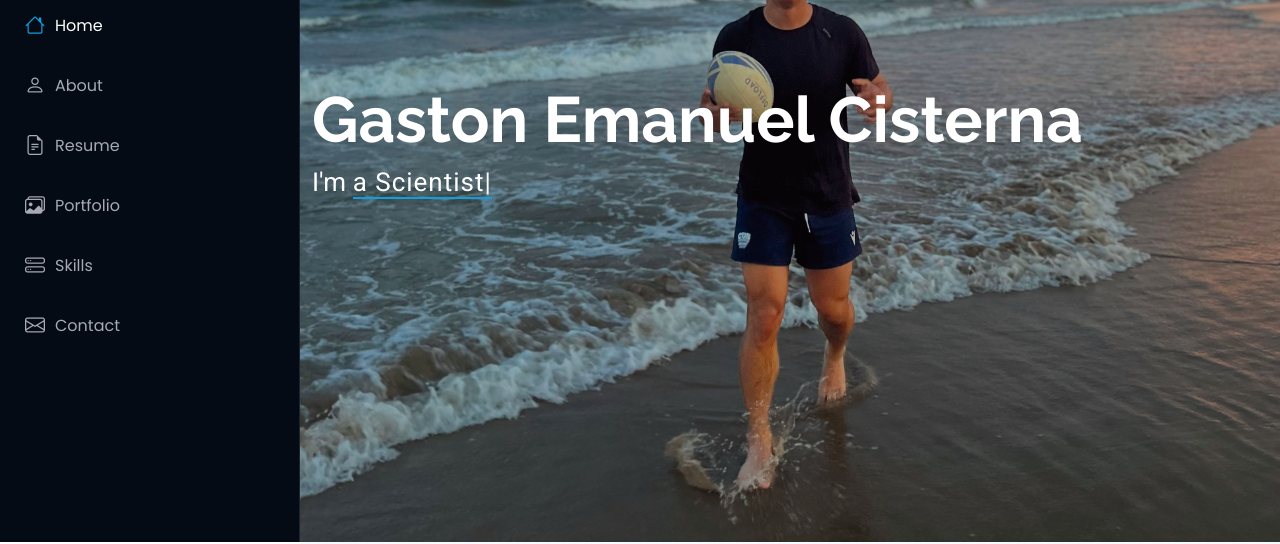
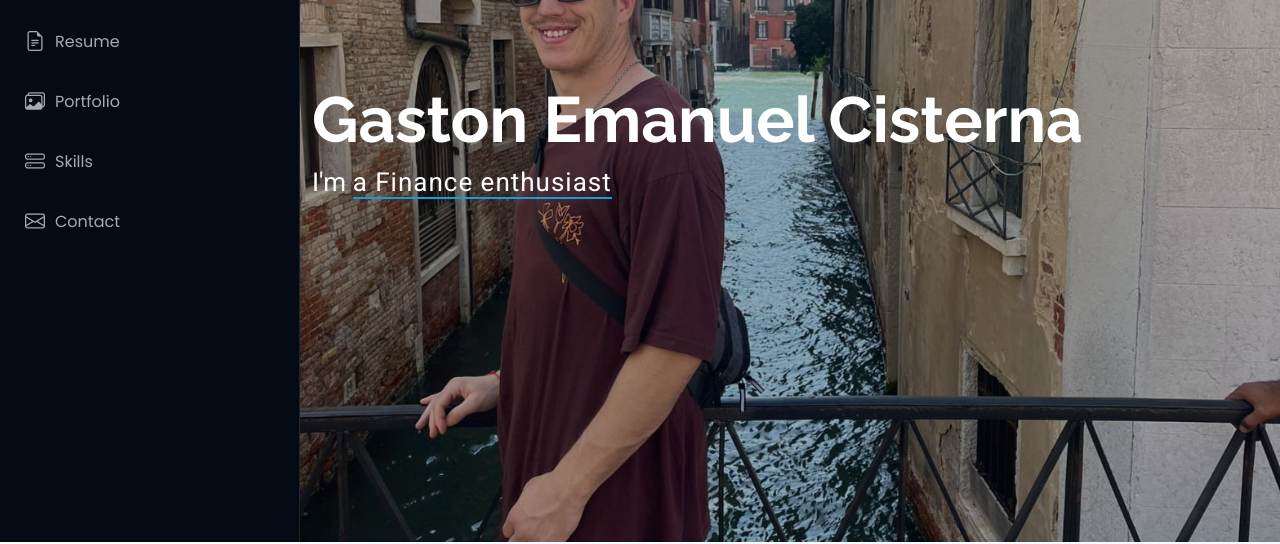
Before and after one commit to Gonzaloboschin/gonzaloboschin.github.io, a plain HTML site: page index.html in a window 1280 px wide. Shown: the part 258-802 px from the top of the page. Drawn offline with Linux system fonts and the light colour scheme.

Commit message:
Actualización de imágenes y contenido del CV

```diff
--- a/index.html
+++ b/index.html
@@ -77,12 +77,12 @@
     <!-- Hero Section -->
     <section id="hero" class="hero section dark-background">
 
-      <img src="assets/img/Gaston_Cisterna_background.jpeg" alt="" data-aos="fade-in" class="">
+      <img src="assets/img/gb-background.jpeg" alt="" data-aos="fade-in" class="">
 
       <div class="container" data-aos="fade-up" data-aos-delay="100">
         <h2>Gaston Emanuel Cisterna</h2>
         <p>I'm <span class="typed"
-            data-typed-items="Nuclear Engineer, Nuclear Physicist, a Scientist, Italian and Argentine, passionate about sports"></span><span
+            data-typed-items="Industrial Engineer, Data Engineering, a Finance enthusiast , I am argentinian, passionate about sports"></span><span
             class="typed-cursor typed-cursor--blink" aria-hidden="true"></span><span
             class="typed-cursor typed-cursor--blink" aria-hidden="true"></span></p>
       </div>
```
Also changed, not shown: portfolio-details.html (+3 -3 lines), assets/img/Gaston_Cisterna_profile.jpeg (deleted), assets/img/gb-background.jpeg (added), assets/img/gb_profile.jpeg (added).
